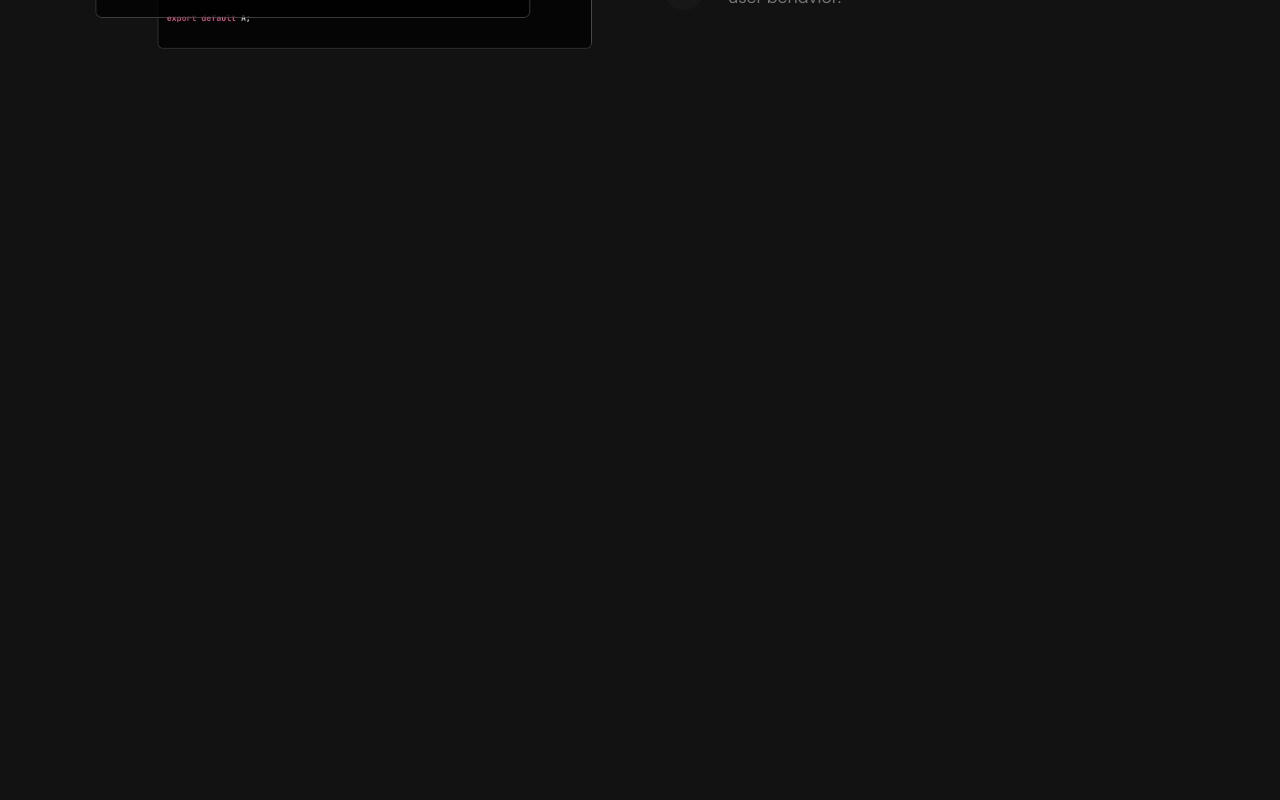
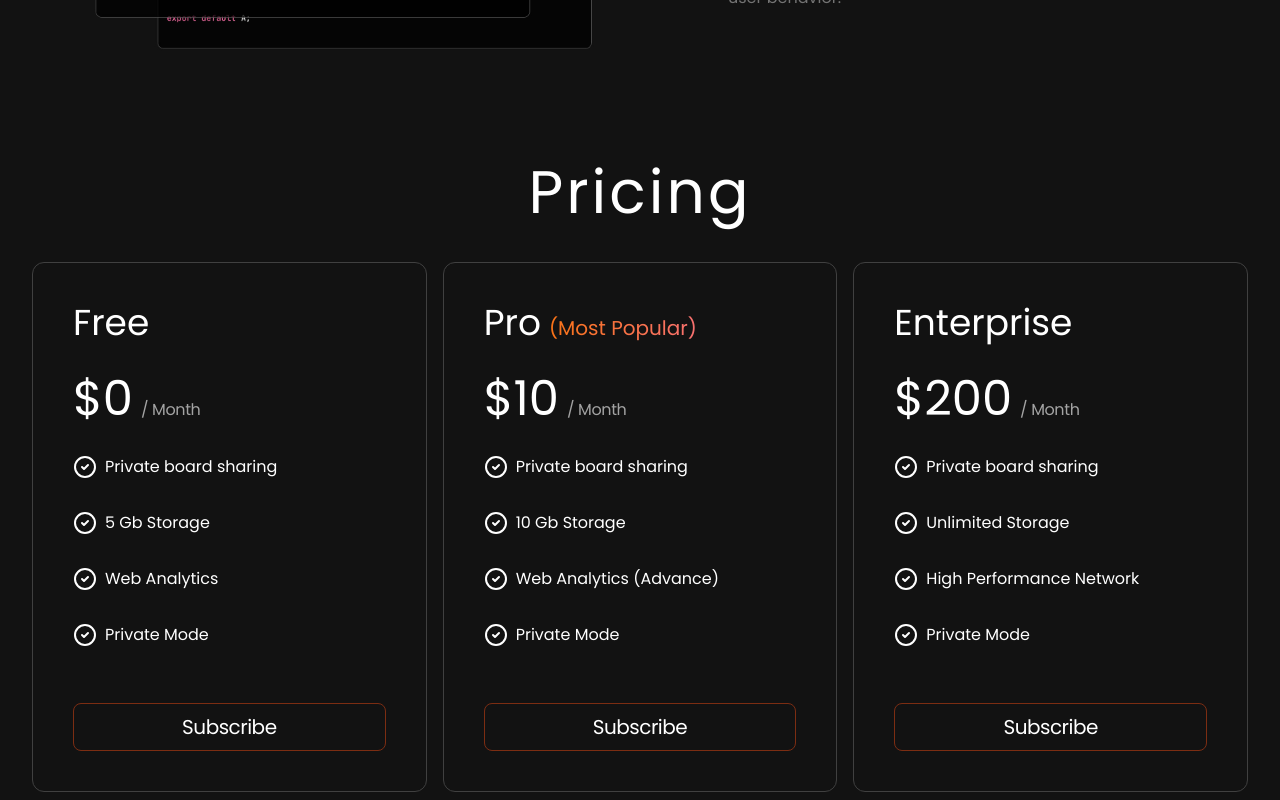
Before and after one commit to erfanheshmati/react-virtual-reality, a React (Vite) app: page / in a window 1280 px wide. Shown: the part 2333-3133 px from the top of the page. Before the commit the page ends 2415 px from the top, so only its background shows below. Built offline with nearby package versions, Linux system fonts and the light colour scheme.

Commit message:
pricing section design

```diff
--- a/src/App.jsx
+++ b/src/App.jsx
@@ -1,6 +1,7 @@
 import Features from "./components/Features";
 import Hero from "./components/Hero";
 import Navbar from "./components/Navbar";
+import Pricing from "./components/Pricing";
 import Workflow from "./components/Workflow";
 
 export default function App() {
@@ -11,6 +12,7 @@
         <Hero />
         <Features />
         <Workflow />
+        <Pricing />
       </div>
     </>
   )
--- /dev/null
+++ b/src/components/Pricing.jsx
@@ -0,0 +1,43 @@
+import { CheckCircle2 } from "lucide-react"
+import { pricingOptions } from "../constants"
+
+export default function Pricing() {
+    return (
+        <div className="mt-20">
+            <h2 className="text-3xl sm:text-5xl lg:text-6xl text-center my-8 tracking-wider">
+                Pricing
+            </h2>
+            <div className="flex flex-wrap">
+                {pricingOptions.map((option, index) => (
+                    <div key={index} className="w-full sm:w-1/2 lg:w-1/3 p-2">
+                        <div className="p-10 border border-neutral-700 rounded-xl">
+                            <p className="text-4xl mb-8">
+                                {option.title}
+                                {option.title === "Pro" && (
+                                    <span className="bg-gradient-to-r from-orange-500 to-red-400 text-transparent bg-clip-text text-xl mb-4 ml-2">
+                                        (Most Popular)
+                                    </span>
+                                )}
+                            </p>
+                            <p className="mb-8">
+                                <span className="text-5xl mt-6 mr-2">{option.price}</span>
+                                <span className="text-neutral-400 tracking-tight">/ Month</span>
+                            </p>
+                            <ul>
+                                {option.features.map((feature, index) => (
+                                    <li key={index} className="mt-8 flex items-center">
+                                        <CheckCircle2 />
+                                        <span className="ml-2">{feature}</span>
+                                    </li>
+                                ))}
+                            </ul>
+                            <a href="#" className="inline-flex items-center justify-center text-center w-full h-12 p-5 mt-14 tracking-tight text-xl hover:bg-orange-900 border border-orange-900 rounded-lg transition duration-300">
+                                Subscribe
+                            </a>
+                        </div>
+                    </div>
+                ))}
+            </div>
+        </div>
+    )
+}
--- a/src/components/Workflow.jsx
+++ b/src/components/Workflow.jsx
@@ -18,7 +18,7 @@
                 <div className="pt-12 w-full lg:w-1/2">
                     {checklistItems.map((item, index) => (
                         <div key={index} className="flex mb-12">
-                            <div className="text-green-400 mx-6 bg-neutral-900 w-10 p-2 justify-center items-center rounded-full">
+                            <div className="text-green-400 mx-6 bg-neutral-900 h-10 p-2 justify-center items-center rounded-full">
                                 <CheckCircle2 />
                             </div>
                             <div>
```
